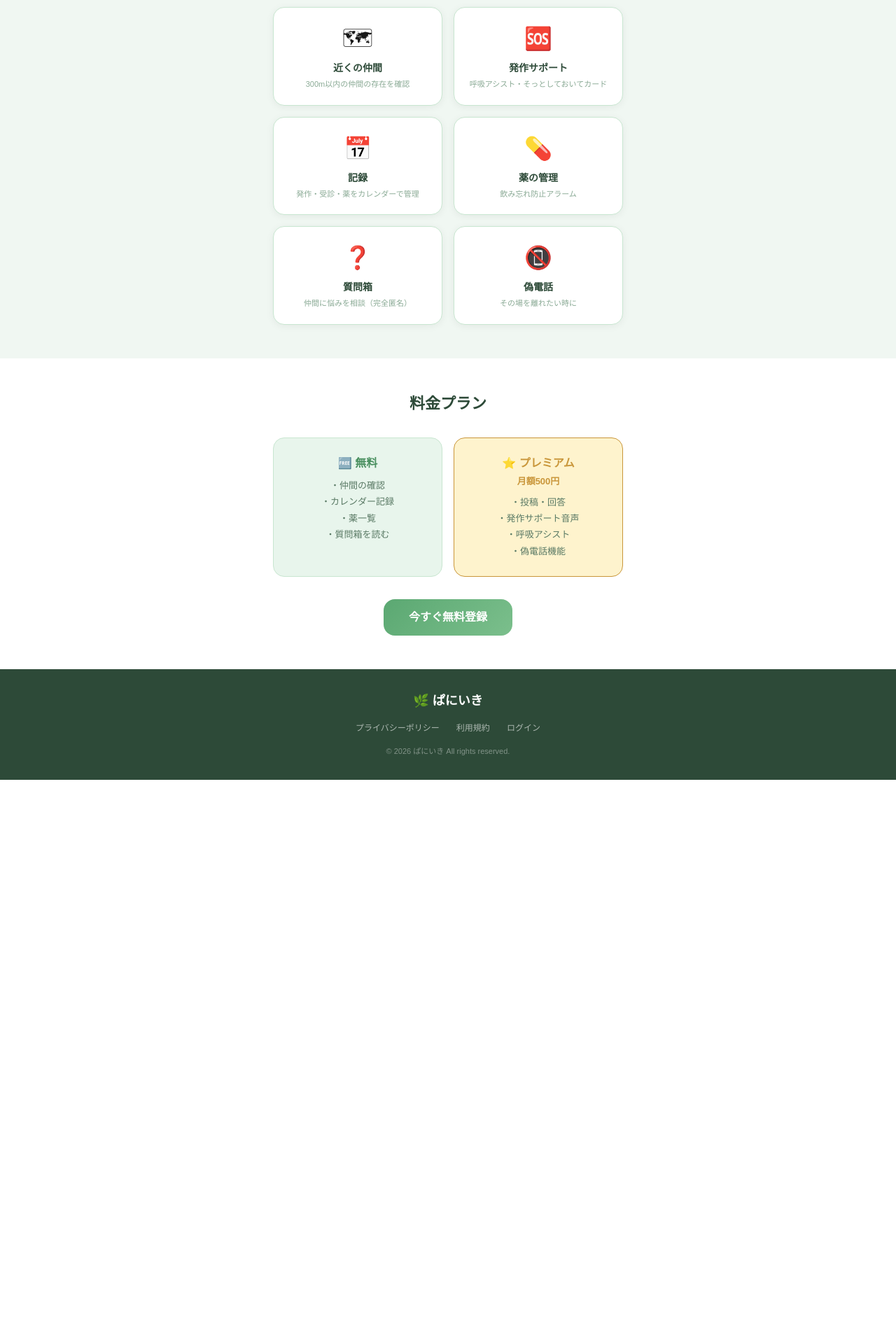
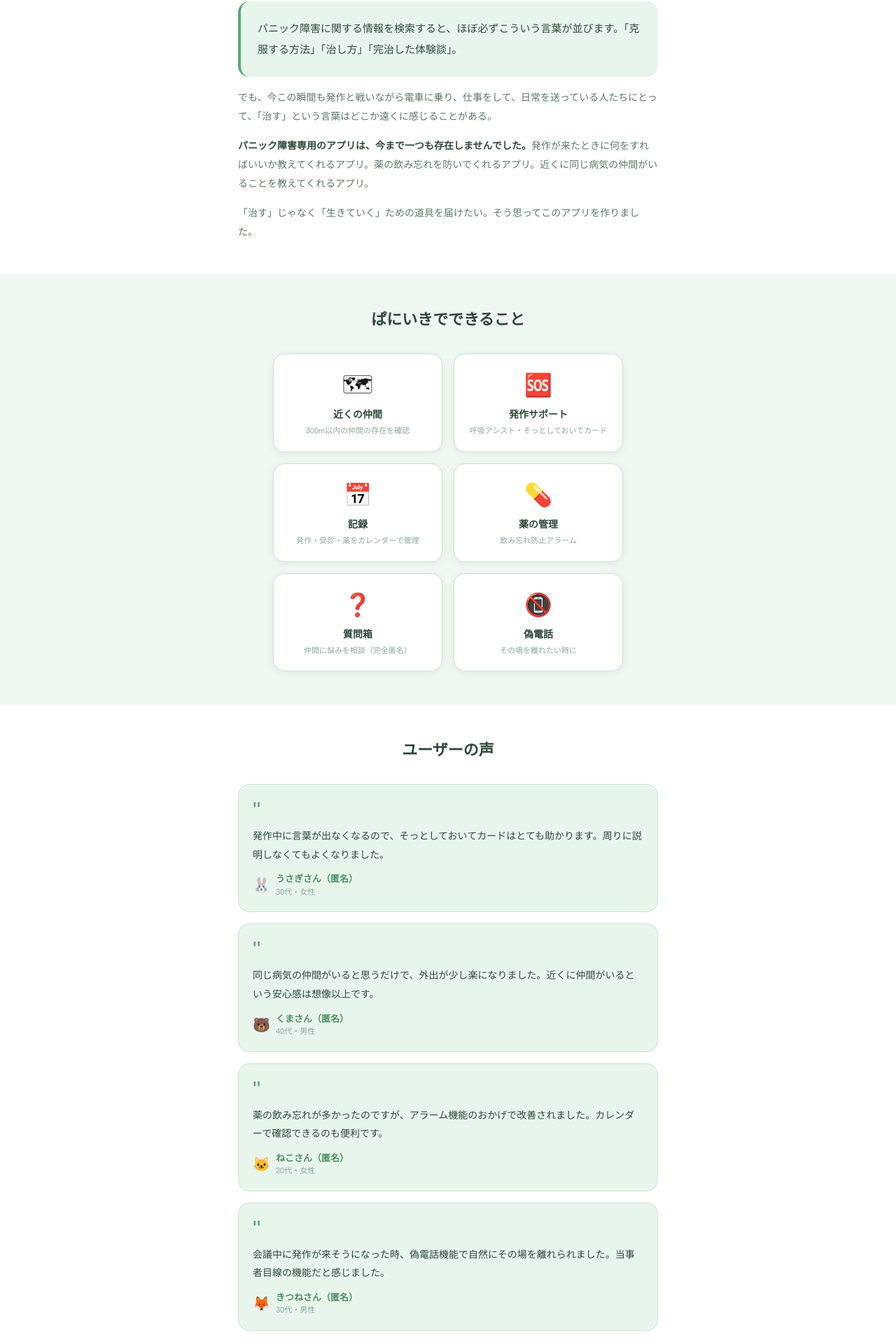
Before and after one commit to adosennsu8-netizen/paniiki, a Next.js app: page /landing in a window 1280 px wide. Shown: the part 676-2596 px from the top of the page at 70% size. Before the commit the page ends 1790 px from the top, so only its background shows below. Built offline with nearby package versions, Linux system fonts and the light colour scheme.

Commit message:
ランディングページを充実させた

```diff
--- a/src/app/landing/page.tsx
+++ b/src/app/landing/page.tsx
@@ -28,8 +28,29 @@ export default function LandingPage() {
         <div style={{ fontSize:12, color:"#8aaa95", marginTop:12 }}>登録無料 · いつでも解約可能</div>
       </div>
 
+      {/* 開発者メッセージ */}
+      <div style={{ background:"#fff", padding:"48px 24px" }}>
+        <div style={{ maxWidth:600, margin:"0 auto" }}>
+          <h2 style={{ fontSize:22, fontWeight:800, color:"#2d4a38", marginBottom:24, textAlign:"center" }}>なぜこのアプリを作ったか</h2>
+          <div style={{ background:"#e8f5ec", borderRadius:16, padding:24, marginBottom:16, borderLeft:"4px solid #5ba872" }}>
+            <p style={{ fontSize:15, color:"#2d4a38", lineHeight:2.0, margin:0 }}>
+              パニック障害に関する情報を検索すると、ほぼ必ずこういう言葉が並びます。「克服する方法」「治し方」「完治した体験談」。
+            </p>
+          </div>
+          <p style={{ fontSize:14, color:"#5a7a65", lineHeight:1.9, marginBottom:16 }}>
+            でも、今この瞬間も発作と戦いながら電車に乗り、仕事をして、日常を送っている人たちにとって、「治す」という言葉はどこか遠くに感じることがある。
+          </p>
+          <p style={{ fontSize:14, color:"#5a7a65", lineHeight:1.9, marginBottom:16 }}>
+            <strong style={{ color:"#2d4a38" }}>パニック障害専用のアプリは、今まで一つも存在しませんでした。</strong>発作が来たときに何をすればいいか教えてくれるアプリ。薬の飲み忘れを防いでくれるアプリ。近くに同じ病気の仲間がいることを教えてくれるアプリ。
+          </p>
+          <p style={{ fontSize:14, color:"#5a7a65", lineHeight:1.9 }}>
+            「治す」じゃなく「生きていく」ための道具を届けたい。そう思ってこのアプリを作りました。
+          </p>
+        </div>
+      </div>
+
       {/* 特徴 */}
-      <div style={{ padding:"48px 24px" }}>
+      <div style={{ padding:"48px 24px", background:"#f0f7f2" }}>
         <h2 style={{ fontSize:22, fontWeight:800, color:"#2d4a38", textAlign:"center", marginBottom:32 }}>ぱにいきでできること</h2>
         <div style={{ display:"grid", gridTemplateColumns:"1fr 1fr", gap:16, maxWidth:500, margin:"0 auto" }}>
           {[
@@ -49,13 +70,92 @@ export default function LandingPage() {
         </div>
       </div>
 
+      {/* ユーザーの声 */}
+      <div style={{ background:"#fff", padding:"48px 24px" }}>
+        <h2 style={{ fontSize:22, fontWeight:800, color:"#2d4a38", textAlign:"center", marginBottom:32 }}>ユーザーの声</h2>
+        <div style={{ maxWidth:600, margin:"0 auto" }}>
+          {[
+            { text:"発作中に言葉が出なくなるので、そっとしておいてカードはとても助かります。周りに説明しなくてもよくなりました。", icon:"🐰", name:"うさぎさん", tag:"30代・女性" },
+            { text:"同じ病気の仲間がいると思うだけで、外出が少し楽になりました。近くに仲間がいるという安心感は想像以上です。", icon:"🐻", name:"くまさん", tag:"40代・男性" },
+            { text:"薬の飲み忘れが多かったのですが、アラーム機能のおかげで改善されました。カレンダーで確認できるのも便利です。", icon:"🐱", name:"ねこさん", tag:"20代・女性" },
+            { text:"会議中に発作が来そうになった時、偽電話機能で自然にその場を離れられました。当事者目線の機能だと感じました。", icon:"🦊", name:"きつねさん", tag:"30代・男性" },
+          ].map((v, i) => (
+            <div key={i} style={{ background:"#e8f5ec", borderRadius:16, padding:20, marginBottom:16, border:"1px solid #c8e6d0", position:"relative" }}>
+              <div style={{ fontSize:32, color:"#5ba872", marginBottom:8, lineHeight:1 }}>"</div>
+              <p style={{ fontSize:14, color:"#2d4a38", lineHeight:1.9, margin:"0 0 12px" }}>{v.text}</p>
+              <div style={{ display:"flex", alignItems:"center", gap:8 }}>
+                <span style={{ fontSize:20 }}>{v.icon}</span>
+                <div>
+                  <div style={{ fontSize:13, fontWeight:700, color:"#4a9060" }}>{v.name}（匿名）</div>
+                  <div style={{ fontSize:11, color:"#8aaa95" }}>{v.tag}</div>
+                </div>
+              </div>
+            </div>
+          ))}
+        </div>
+      </div>
+
+      {/* パニック障害について */}
+      <div style={{ background:"#f0f7f2", padding:"48px 24px" }}>
+        <div style={{ maxWidth:600, margin:"0 auto" }}>
+          <h2 style={{ fontSize:22, fontWeight:800, color:"#2d4a38", marginBottom:24, textAlign:"center" }}>パニック障害とは</h2>
+          <div style={{ background:"#fff", borderRadius:16, padding:24, marginBottom:16, border:"1px solid #c8e6d0" }}>
+            <p style={{ fontSize:14, color:"#5a7a65", lineHeight:1.9, margin:0 }}>
+              パニック障害は、突然の激しい不安（パニック発作）を繰り返す病気です。動悸・息切れ・めまい・手足のしびれなどの身体症状を伴い、「このまま死んでしまうのでは」という恐怖を感じることがあります。
+            </p>
+          </div>
+          <div style={{ background:"#fff", borderRadius:16, padding:24, marginBottom:16, border:"1px solid #c8e6d0" }}>
+            <div style={{ fontSize:15, fontWeight:700, color:"#2d4a38", marginBottom:12 }}>主な症状</div>
+            {[
+              "突然の強い恐怖・不安感",
+              "動悸・心拍数の増加",
+              "息切れ・息苦しさ",
+              "めまい・ふらつき",
+              "手足のしびれ・震え",
+              "「死ぬのではないか」という恐怖",
+            ].map(s => (
+              <div key={s} style={{ display:"flex", alignItems:"center", gap:8, padding:"6px 0", borderBottom:"1px solid #e8f5ec" }}>
+                <div style={{ width:6, height:6, borderRadius:"50%", background:"#5ba872", flexShrink:0 }}/>
+                <div style={{ fontSize:13, color:"#5a7a65" }}>{s}</div>
+              </div>
+            ))}
+          </div>
+          <div style={{ background:"#d4edda", borderRadius:16, padding:20, border:"1px solid #7bbf8c" }}>
+            <div style={{ fontSize:14, fontWeight:700, color:"#2d4a38", marginBottom:8 }}>🌿 大切なこと</div>
+            <p style={{ fontSize:13, color:"#5a7a65", lineHeight:1.9, margin:0 }}>
+              パニック障害は適切な治療で改善できる病気です。一人で抱え込まず、まずは医師に相談することが大切です。このアプリは医療の代替ではなく、日々の生活を支える補助ツールとしてご活用ください。
+            </p>
+          </div>
+        </div>
+      </div>
+
+      {/* よくある質問 */}
+      <div style={{ background:"#fff", padding:"48px 24px" }}>
+        <div style={{ maxWidth:600, margin:"0 auto" }}>
+          <h2 style={{ fontSize:22, fontWeight:800, color:"#2d4a38", marginBottom:32, textAlign:"center" }}>よくある質問</h2>
+          {[
+            { q:"パニック障害でなくても使えますか？", a:"ぱにいきはパニック障害・不安障害の当事者本人専用のアプリです。ご家族・支援者・医療従事者の方はご利用いただけません。" },
+            { q:"個人情報は安全ですか？", a:"投稿・コメントはすべて匿名で表示されます。位置情報はアプリ使用中のみ取得し、正確な位置は他のユーザーに表示されません。" },
+            { q:"無料で使えますか？", a:"基本機能は無料でご利用いただけます。投稿・コメント・発作サポート機能などはプレミアムプラン（月額500円）が必要です。ベータ期間中（2026年5月末まで）は全機能無料開放中です。" },
+            { q:"解約はいつでもできますか？", a:"はい、いつでも解約できます。解約後は次回更新日までプレミアム機能をご利用いただけます。" },
+            { q:"発作が起きた時にすぐ使えますか？", a:"はい。発作サポート機能はログイン後すぐに使えます。トップページの「🆘 発作サポート」ボタンからアクセスしてください。" },
+            { q:"スマートフォン以外でも使えますか？", a:"パソコンのブラウザでもご利用いただけますが、スマートフォンでのご利用を推奨しています。" },
+          ].map((faq, i) => (
+            <div key={i} style={{ background:"#e8f5ec", borderRadius:16, padding:20, marginBottom:12, border:"1px solid #c8e6d0" }}>
+              <div style={{ fontSize:14, fontWeight:700, color:"#2d4a38", marginBottom:8 }}>Q. {faq.q}</div>
+              <div style={{ fontSize:13, color:"#5a7a65", lineHeight:1.8 }}>A. {faq.a}</div>
+            </div>
+          ))}
+        </div>
+      </div>
+
       {/* 料金 */}
-      <div style={{ background:"#fff", padding:"48px 24px", textAlign:"center" }}>
+      <div style={{ background:"#f0f7f2", padding:"48px 24px", textAlign:"center" }}>
         <h2 style={{ fontSize:22, fontWeight:800, color:"#2d4a38", marginBottom:32 }}>料金プラン</h2>
         <div style={{ display:"grid", gridTemplateColumns:"1fr 1fr", gap:16, maxWidth:500, margin:"0 auto 32px" }}>
-          <div style={{ background:"#e8f5ec", borderRadius:16, padding:24, border:"1px solid #c8e6d0" }}>
+          <div style={{ background:"#fff", borderRadius:16, padding:24, border:"1px solid #c8e6d0" }}>
             <div style={{ fontSize:16, fontWeight:800, color:"#4a9060", marginBottom:8 }}>🆓 無料</div>
-            <div style={{ fontSize:13, color:"#5a7a65", lineHeight:1.8 }}>
+            <div style={{ fontSize:13, color:"#5a7a65", lineHeight:1.8, textAlign:"left" }}>
               ・仲間の確認<br/>
               ・カレンダー記録<br/>
               ・薬一覧<br/>
@@ -65,17 +165,22 @@ export default function LandingPage() {
           <div style={{ background:"#fef3cd", borderRadius:16, padding:24, border:"1.5px solid #c9963a" }}>
             <div style={{ fontSize:16, fontWeight:800, color:"#c9963a", marginBottom:4 }}>⭐ プレミアム</div>
             <div style={{ fontSize:13, color:"#c9963a", fontWeight:600, marginBottom:8 }}>月額500円</div>
-            <div style={{ fontSize:13, color:"#5a7a65", lineHeight:1.8 }}>
+            <div style={{ fontSize:13, color:"#5a7a65", lineHeight:1.8, textAlign:"left" }}>
               ・投稿・回答<br/>
-              ・発作サポート音声<br/>
+              ・発作サポート<br/>
               ・呼吸アシスト<br/>
               ・偽電話機能
             </div>
           </div>
         </div>
-        <Link href="/auth" style={{ display:"inline-block", background:"linear-gradient(135deg,#5ba872,#7bbf8c)", color:"#fff", borderRadius:16, padding:"14px 36px", fontSize:16, fontWeight:800, textDecoration:"none" }}>
-          今すぐ無料登録
-        </Link>
+        <div style={{ background:"#d4edda", borderRadius:12, padding:"12px 20px", display:"inline-block", marginBottom:24, border:"1px solid #7bbf8c" }}>
+          <div style={{ fontSize:13, color:"#4a9060", fontWeight:700 }}>🌿 2026年5月末まで全機能無料開放中！</div>
+        </div>
+        <div style={{ display:"block" }}>
+          <Link href="/auth" style={{ display:"inline-block", background:"linear-gradient(135deg,#5ba872,#7bbf8c)", color:"#fff", borderRadius:16, padding:"14px 36px", fontSize:16, fontWeight:800, textDecoration:"none" }}>
+            今すぐ無料登録
+          </Link>
+        </div>
       </div>
 
       {/* フッター */}
@@ -84,6 +189,7 @@ export default function LandingPage() {
         <div style={{ display:"flex", justifyContent:"center", gap:24, marginBottom:16, flexWrap:"wrap" }}>
           <Link href="/privacy" style={{ color:"rgba(255,255,255,0.6)", fontSize:12, textDecoration:"none" }}>プライバシーポリシー</Link>
           <Link href="/terms" style={{ color:"rgba(255,255,255,0.6)", fontSize:12, textDecoration:"none" }}>利用規約</Link>
+          <Link href="/help" style={{ color:"rgba(255,255,255,0.6)", fontSize:12, textDecoration:"none" }}>ヘルプ</Link>
           <Link href="/auth" style={{ color:"rgba(255,255,255,0.6)", fontSize:12, textDecoration:"none" }}>ログイン</Link>
         </div>
         <div style={{ color:"rgba(255,255,255,0.4)", fontSize:11 }}>© 2026 ぱにいき All rights reserved.</div>
```
